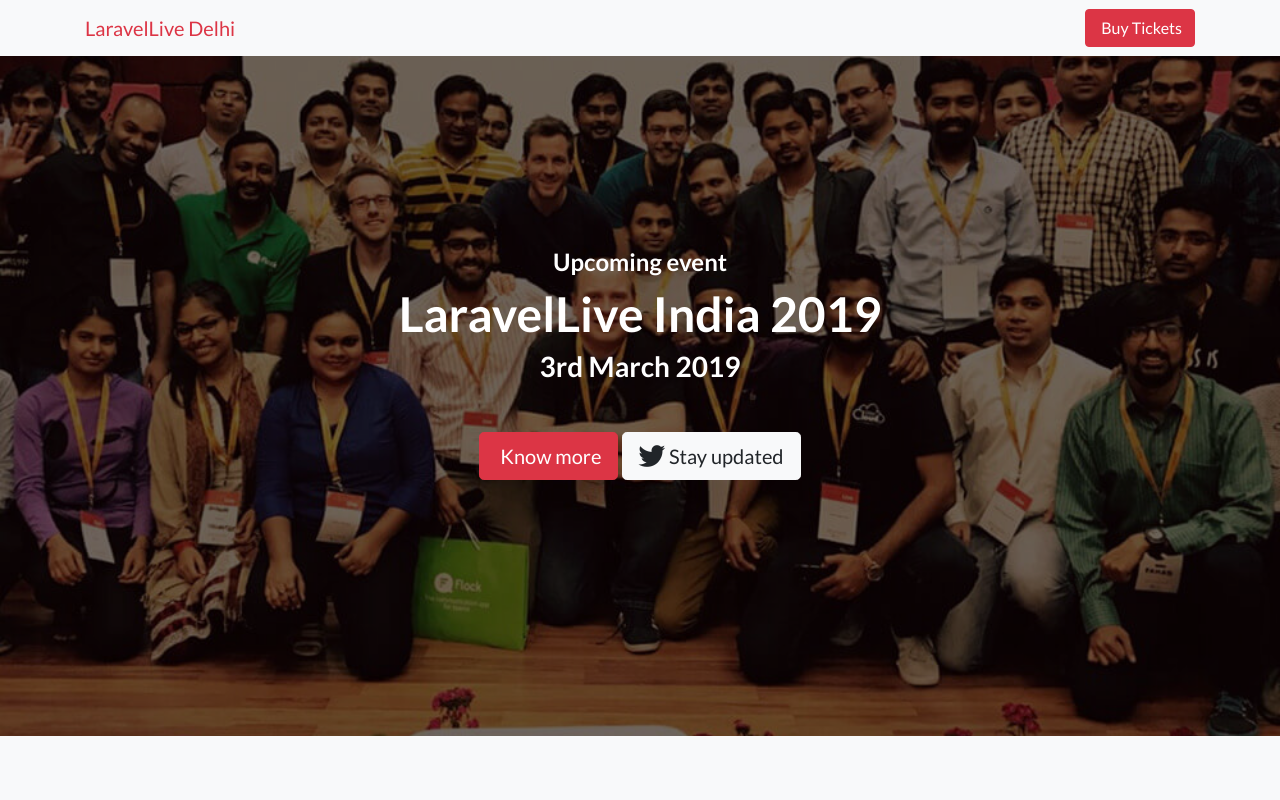
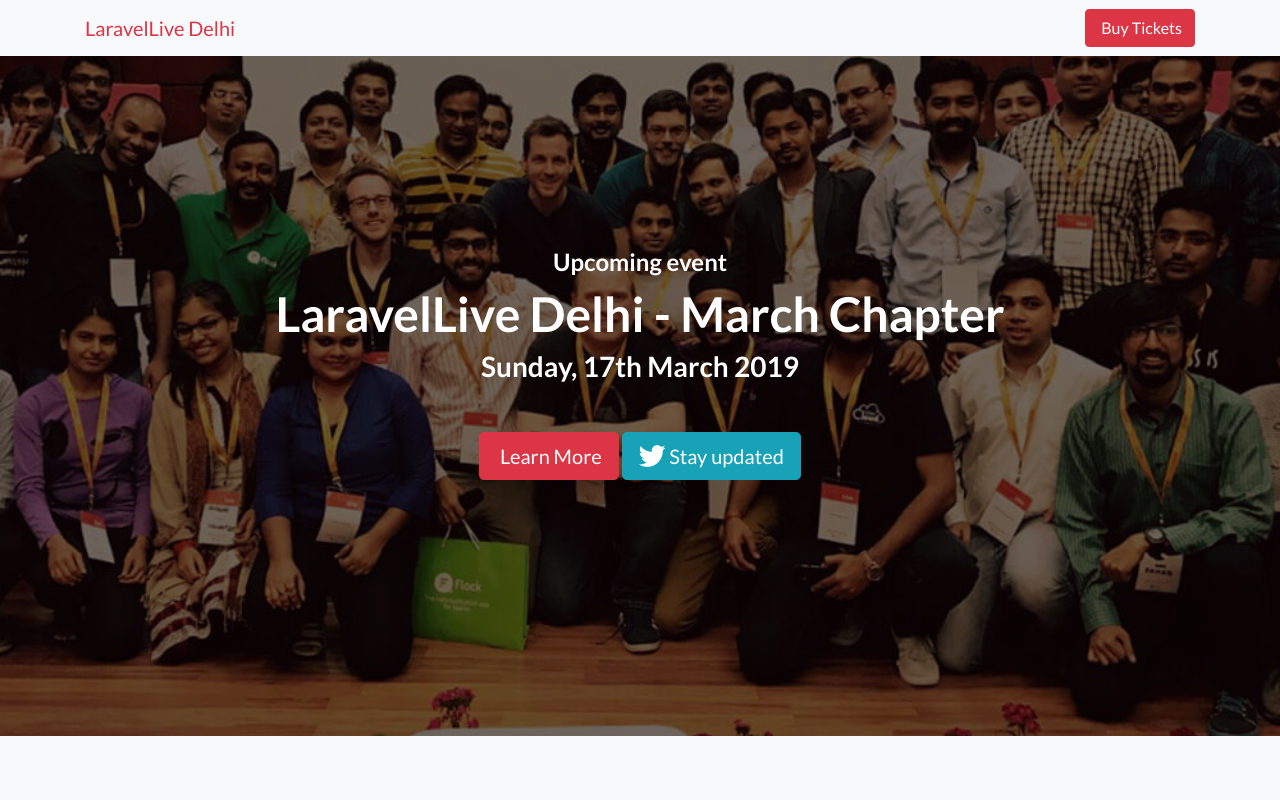
Before and after one commit to laravellivedelhi/laravellivedelhi.github.io, a website: page index.html in a window 1280 px wide. Shown: the top 800 px of the page. Drawn offline with Linux system fonts and the light colour scheme.

Commit message:
Updated March event date and links

```diff
--- a/index.html
+++ b/index.html
@@ -38,7 +38,7 @@
   <nav class="navbar navbar-light bg-light static-top">
     <div class="container">
       <a class="navbar-brand" href="index.html">LaravelLive Delhi</a>
-      <a class="pull-right" href="https://allevents.in/mumbai/laravellive-india-2019-conference/80004936401997">
+      <a class="pull-right" href="https://www.facebook.com/LaravelLive-Delhi-394993631065692/">
         <button class="btn btn-danger"><i class="fab send-o"></i> Buy Tickets</button>
       </a>
     </div>
@@ -51,14 +51,14 @@
       <div class="row">
         <div class="col-xl-9 mx-auto">
           <h4>Upcoming event</h4>
-          <h1 >LaravelLive India 2019</h1>
-          <h3 class="mb-5"> 3rd March 2019</h3>
+          <h1 >LaravelLive Delhi - March Chapter</h1>
+          <h3 class="mb-5"> Sunday, 17th March 2019</h3>
         </div>
         <div class="col-md-10 col-lg-8 col-xl-7 mx-auto">
         <p class="text-center">
-          <a href="https://LaravelLive.in"><button class="mb-5 btn btn-lg btn-danger"><i class="fab fa-globe-o fa-lg"></i> Know more</button></a>
+          <a href="https://www.facebook.com/LaravelLive-Delhi-394993631065692/"><button class="mb-5 btn btn-lg btn-danger"><i class="fab fa-globe-o fa-lg"></i> Learn More</button></a>
 
-          <a href="https://twitter.com/laravellivein"><button class="mb-5 btn btn-lg btn-light"><i class="fab fa-twitter fa-lg"></i> Stay updated</button></a>
+          <a href="https://twitter.com/laravelDelhi"><button class="mb-5 btn btn-lg btn-info"><i class="fab fa-twitter fa-lg"></i> Stay updated</button></a>
 
         </p>
         </div>
```
